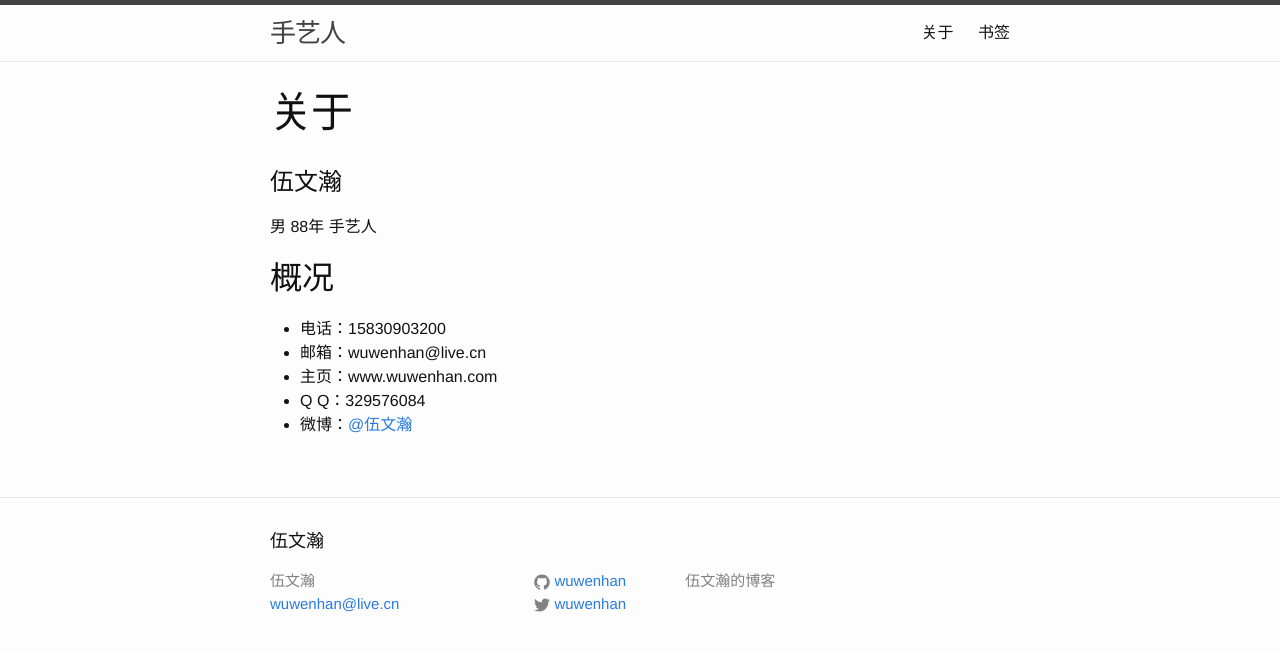
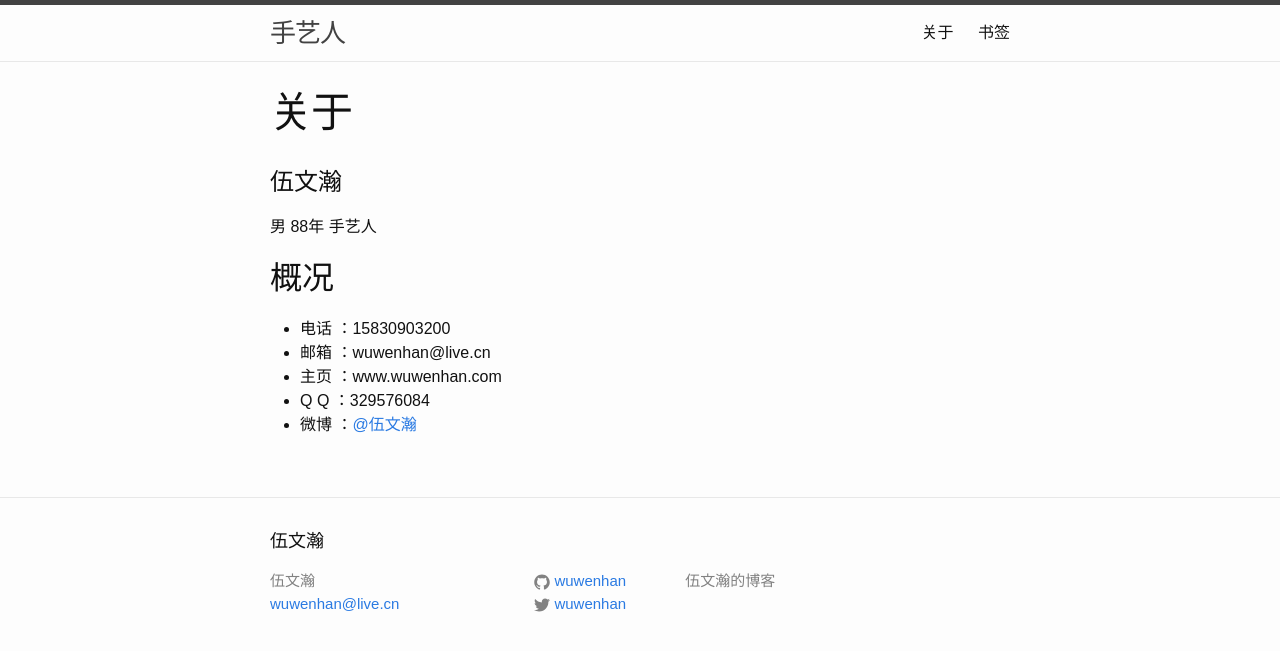
Before and after one commit to wuwenhan/wuwenhan.github.io, a Jekyll site: the page built from about.md, in a window 1280 px wide. Shown: the top 651 px of the page. Built offline with Jekyll 4.4.1, drawn with Linux system fonts in a browser that asks for light colours.

Commit message:
更新字体

```diff
--- a/css/main.scss
+++ b/css/main.scss
@@ -6,7 +6,7 @@
 
 
 // Our variables
-$base-font-family: Helvetica, Arial, sans-serif;
+$base-font-family: Avenir,Microsoft Yahei,Hiragino Sans GB,Microsoft Sans Serif,WenQuanYi Micro Hei,sans-serif;
 $base-font-size:   16px;
 $small-font-size:  $base-font-size * 0.875;
 $base-line-height: 1.5;
@@ -23,6 +23,9 @@ $grey-color-dark:  darken($grey-color, 25%);
 
 $on-palm:          600px;
 $on-laptop:        800px;
+/* base */
+
+
 
 
 
```
Also changed, not shown: about.md (+5 -5 lines), 3 other files.
